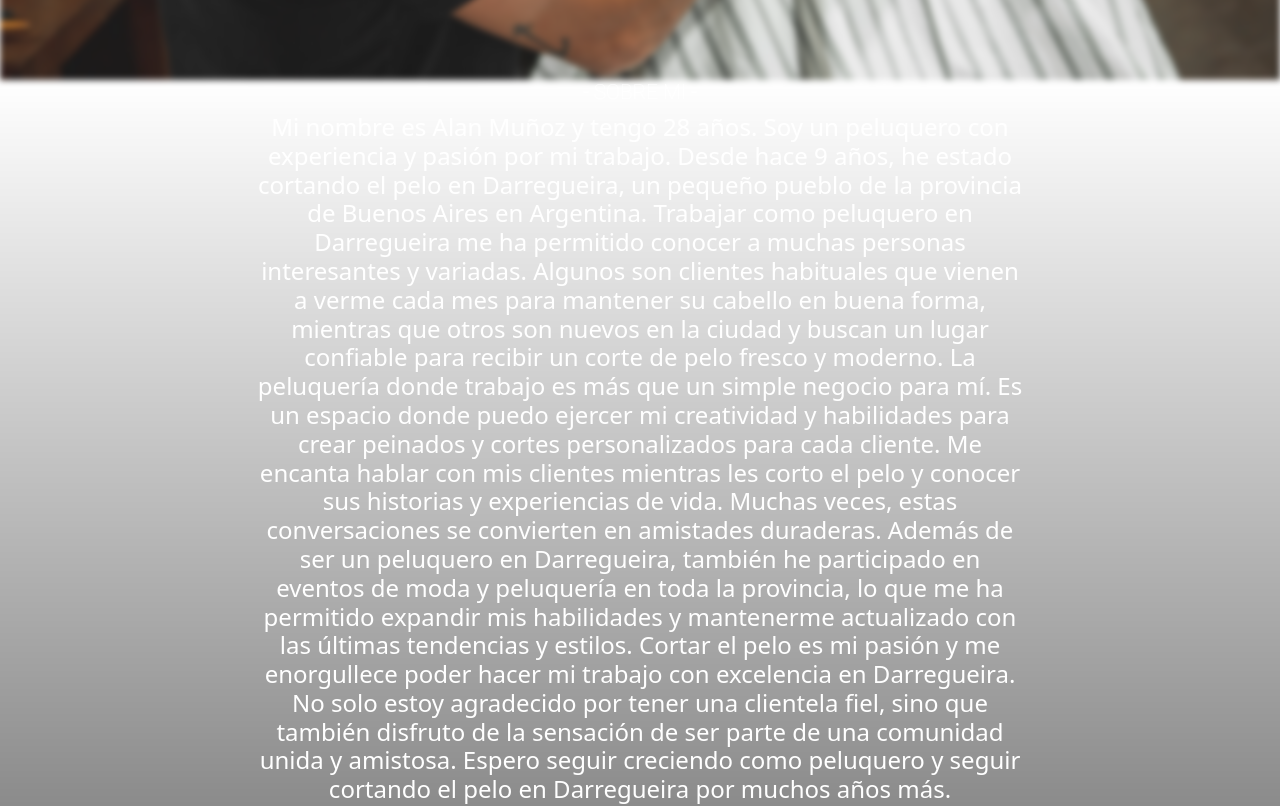
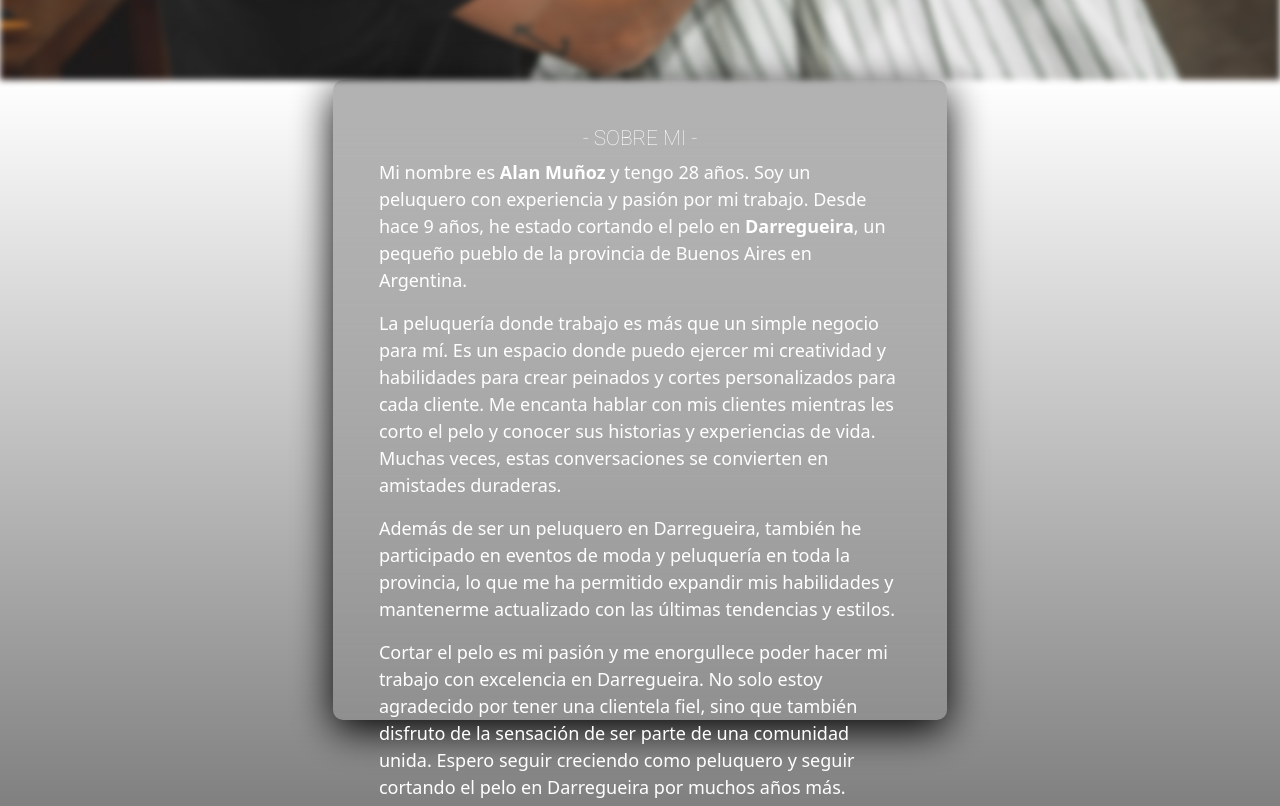
Before and after one commit to LucasGlave/DonBasilio, a React (Create React App) app: page / in a window 1280 px wide. Shown: the part 720-1526 px from the top of the page. Built offline with nearby package versions, Linux system fonts and the light colour scheme.

Commit message:
fix ui 'Sobre Mi'

```diff
--- a/src/componentes/Footer/Footer.scss
+++ b/src/componentes/Footer/Footer.scss
@@ -1,5 +1,5 @@
 .footer-back {
-  background: -webkit-linear-gradient(bottom, #000000 70%, #202020);
+  background: -webkit-linear-gradient(bottom, #00000099 70%, #5f5e5ec9);
   width: 100vw;
   position: relative;
   .footer-desktop {
--- a/src/componentes/SobreMi/SobreMi.js
+++ b/src/componentes/SobreMi/SobreMi.js
@@ -6,15 +6,35 @@ const SobreMi = () => {
   return (
     <section id='SOBREMI'>
         <div className='fix'>
-        <h2>- SOBRE MI -</h2>
-            <Reveal className='cardSM'>
-                <h4>Mi nombre es <span>Alan Muñoz</span> y tengo 28 años. Soy un peluquero con experiencia y pasión por mi trabajo. Desde hace 9 años, he estado cortando el pelo en Darregueira, un pequeño pueblo de la provincia de Buenos Aires en Argentina.
-                    Trabajar como peluquero en Darregueira me ha permitido conocer a muchas personas interesantes y variadas. Algunos son clientes habituales que vienen a verme cada mes para mantener su cabello en buena forma, mientras que otros son nuevos en la ciudad y buscan un lugar confiable para recibir un corte de pelo fresco y moderno.
-                    La peluquería donde trabajo es más que un simple negocio para mí. Es un espacio donde puedo ejercer mi creatividad y habilidades para crear peinados y cortes personalizados para cada cliente. Me encanta hablar con mis clientes mientras les corto el pelo y conocer sus historias y experiencias de vida. Muchas veces, estas conversaciones se convierten en amistades duraderas.
+            <div className='cardSM'>
+              <h2>- SOBRE MI -</h2>
+              <div>
+                <Reveal className='reveal'>
+                  <p>
+                    Mi nombre es <span>Alan Muñoz</span> y tengo 28 años. Soy un peluquero con experiencia y pasión por mi trabajo.
+                    Desde hace 9 años, he estado cortando el pelo en <span>Darregueira</span>, un pequeño pueblo de la provincia de Buenos Aires en Argentina.
+                  </p>
+                </Reveal>
+                <Reveal className='reveal'>
+                  <p>
+                    La peluquería donde trabajo es más que un simple negocio para mí. Es un espacio donde puedo ejercer mi creatividad y habilidades para crear peinados y cortes personalizados para cada cliente.
+                    Me encanta hablar con mis clientes mientras les corto el pelo y conocer sus historias y experiencias de vida. Muchas veces, estas conversaciones se convierten en amistades duraderas.
+                  </p>
+                </Reveal>
+                <Reveal className='reveal'>
+                  <p>
                     Además de ser un peluquero en Darregueira, también he participado en eventos de moda y peluquería en toda la provincia, lo que me ha permitido expandir mis habilidades y mantenerme actualizado con las últimas tendencias y estilos.
-                    Cortar el pelo es mi pasión y me enorgullece poder hacer mi trabajo con excelencia en Darregueira. No solo estoy agradecido por tener una clientela fiel, sino que también disfruto de la sensación de ser parte de una comunidad unida y amistosa. Espero seguir creciendo como peluquero y seguir cortando el pelo en Darregueira por muchos años más.
-                </h4>
-            </Reveal>
+                  </p>
+                </Reveal>
+                <Reveal className='reveal'>
+                  <p>
+                    Cortar el pelo es mi pasión y me enorgullece poder hacer mi trabajo con excelencia en Darregueira. No solo estoy agradecido por tener una clientela fiel, sino que también disfruto de la sensación de ser parte de una comunidad unida.
+                    Espero seguir creciendo como peluquero y seguir cortando el pelo en Darregueira por muchos años más.
+                  </p>
+                </Reveal>
+              </div>
+
+            </div>
         </div>
 
     </section>
--- a/src/componentes/SobreMi/SobreMi.scss
+++ b/src/componentes/SobreMi/SobreMi.scss
@@ -4,30 +4,63 @@
     background-color: transparent;
     display: flex;
     flex-direction: column;
-    justify-content: center;
+    justify-content: flex-start;
     color: white;
-    align-items: center;
+    align-items: flex-start;
     position: relative;
     .fix{
         position: absolute;
+        display: flex;
+        align-items: center;
+        flex-direction: column;
         inset: 0;
         padding: 0 20% 0 20%;
-        background: linear-gradient(to bottom, transparent, rgba(0, 0, 0, 0.5));
+        background: linear-gradient(to bottom, transparent, rgba(0, 0, 0, 0.548));
         .cardSM{
-            background-color: rgba(0, 0, 0, 0.128);
+            display: flex;
+            align-items: center;
+            justify-content: space-evenly;
+            padding: 6%;
+            flex-direction: column;
+            background: linear-gradient(to top, transparent, rgb(0 0 0 / 30%));
             width: 80%;
             height: 80%;
             border-radius: 10px;
-            box-shadow: 0 0 20px rgba(0, 0, 0, 0.3);
-            h4 {
-                font-size: 8px;
-                line-height: 1.5;
-                color: #333;
-                span {
-                    color: aqua;
-                    font-weight: 800;
+            box-shadow: 0 10px 40px rgb(0 0 0);
+        }
+    }
+    p {
+        font-size: 18px;
+        color: white;
+        text-align: left;
+        span {
+            font-weight: 700;
+        }
+    }
+}
+
+@media(max-width: 1000px){
+    #SOBREMI{
+       .fix{
+            padding: 0;
+            .cardSM{
+                width: 95%;
+            }
+        }
+    }
+
+}
+@media(max-width: 500px){
+    #SOBREMI{
+       .fix{
+            padding: 0;
+            .cardSM{
+                width: 95%;
+                p{
+                    font-size: 14px;
                 }
             }
         }
     }
+
 }
--- a/src/componentes/Ubicacion/Ubicacion.scss
+++ b/src/componentes/Ubicacion/Ubicacion.scss
@@ -10,7 +10,12 @@
   color: white;
   display: flex;
   flex-direction: column;
-  justify-content: center;
+  justify-content: flex-end;
+  .fondo{
+    display: flex;
+    flex-direction: column;
+    justify-content: space-between;
+  }
   h3 {
     font-family: "Roboto", sans-serif;
     font-weight: 900;
@@ -18,8 +23,8 @@
     position: relative;
   }
   iframe {
-    min-width: 60%;
-    min-height: 500px;
+    min-width: 100%;
+    min-height: 550px;
     position: relative;
   }
 }
```
